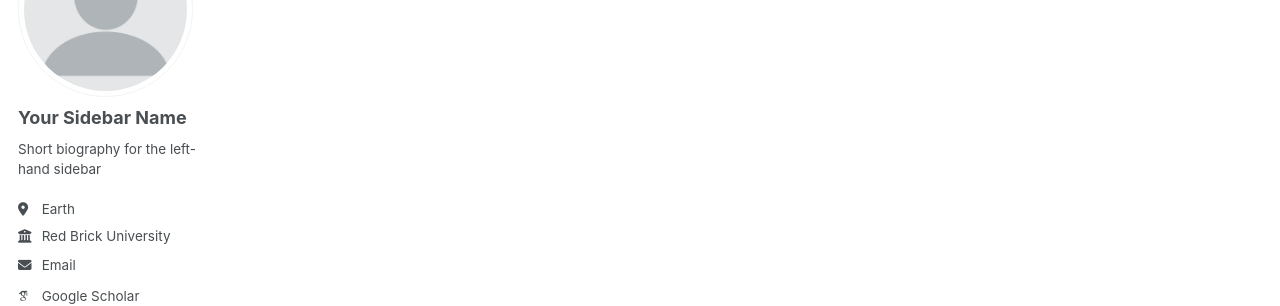
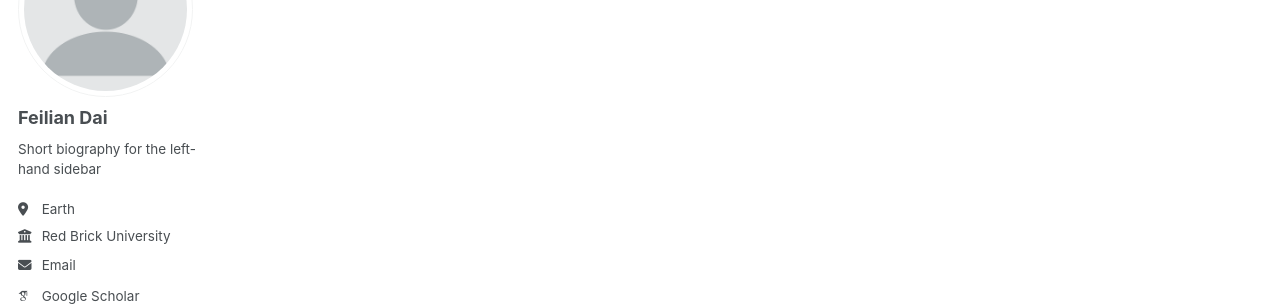
Before and after one commit to FeilianDai/FeilianDai.github.io, a Jekyll site: the page built from _pages/about.md, in a window 1280 px wide. Shown: the part 177-483 px from the top of the page. Built offline with Jekyll 4.4.1, drawn with Linux system fonts in a browser that asks for light colours; some web fonts are replaced; a script that is not in the unit is left out.

Commit message:
Update _config.yml

```diff
--- a/_config.yml
+++ b/_config.yml
@@ -13,8 +13,9 @@ title                    : "Your Name / Site Title"
 title_separator          : "-"
 name                     : &name "Your Name"
 description              : &description "Your Name's academic portfolio"   # Update this with a general description of your site, this is the default if not overridden by a page
-url                      : https://academicpages.github.io # The base hostname & protocol for your site e.g. "https://[your GitHub username].github.io",
-                                                           # or if you already have some other page hosted on Github then use "https://[your GitHub username].github.io/[Your Repo Name]"
+url                      : https://feiliandai.github.io
+# url                      : https://academicpages.github.io # The base hostname & protocol for your site e.g. "https://[your GitHub username].github.io",
+#                                                            # or if you already have some other page hosted on Github then use "https://[your GitHub username].github.io/[Your Repo Name]"
 baseurl                  : "" # the subpath of your site, e.g. "/blog"
 repository               : "academicpages/academicpages.github.io"
 
@@ -24,7 +25,7 @@ repository               : "academicpages/academicpages.github.io"
 author:
   # Biographic information
   avatar           : "profile.png"
-  name             : "Your Sidebar Name"
+  name             : "Feilian Dai"
   pronouns         : # example: "she/her"
   bio              : "Short biography for the left-hand sidebar"
   location         : "Earth"
```
